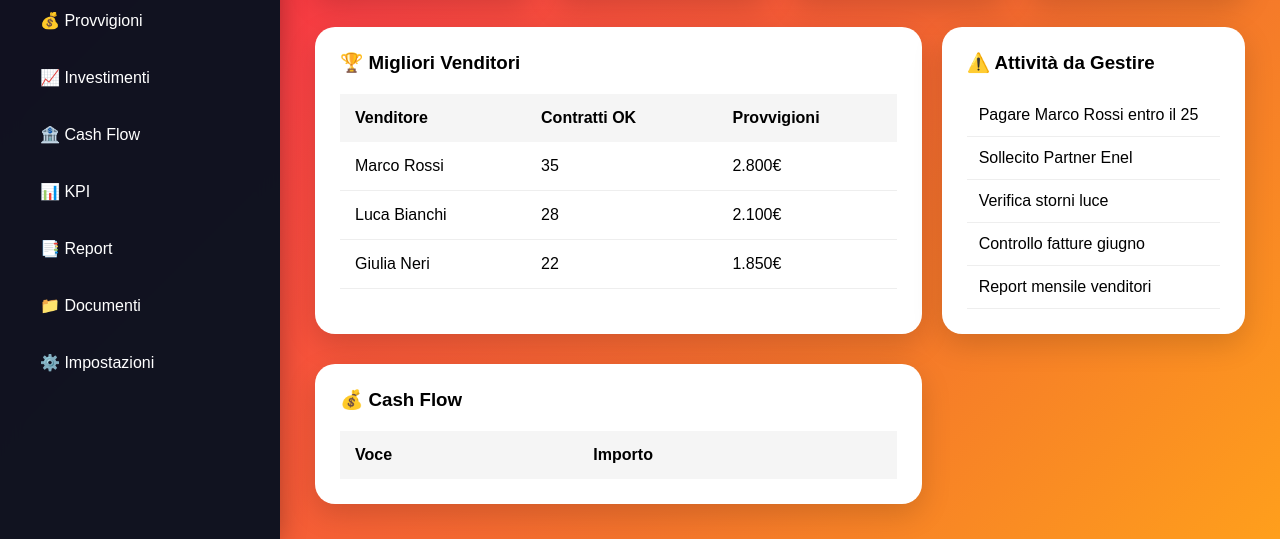
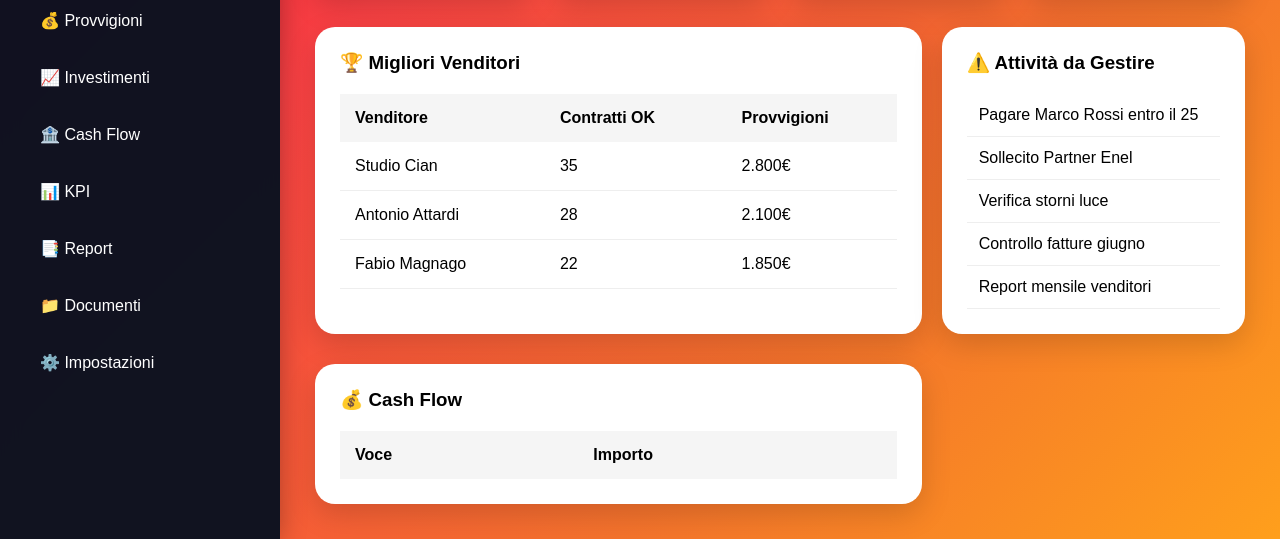
Before and after one commit to laminetallth/Control-center-Top-house-, a plain HTML site: page index.html in a window 1280 px wide. Shown: the part 403-942 px from the top of the page. Drawn offline with Linux system fonts and the light colour scheme.

Commit message:
Update index.html

```diff
--- a/index.html
+++ b/index.html
@@ -113,19 +113,19 @@
                     </tr>
 
                     <tr>
-                        <td>Marco Rossi</td>
+                        <td>Studio Cian</td>
                         <td>35</td>
                         <td>2.800€</td>
                     </tr>
 
                     <tr>
-                        <td>Luca Bianchi</td>
+                        <td>Antonio Attardi</td>
                         <td>28</td>
                         <td>2.100€</td>
                     </tr>
 
                     <tr>
-                        <td>Giulia Neri</td>
+                        <td>Fabio Magnago</td>
                         <td>22</td>
                         <td>1.850€</td>
                     </tr>
```
